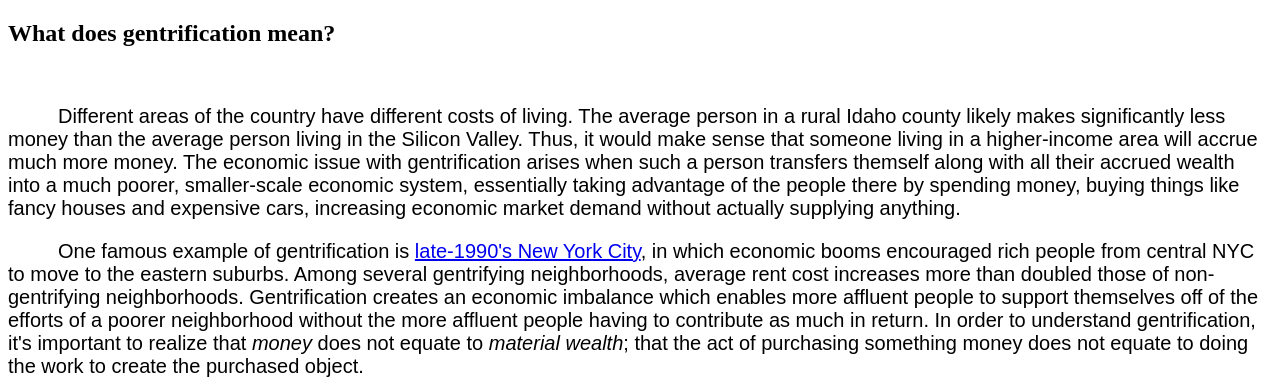
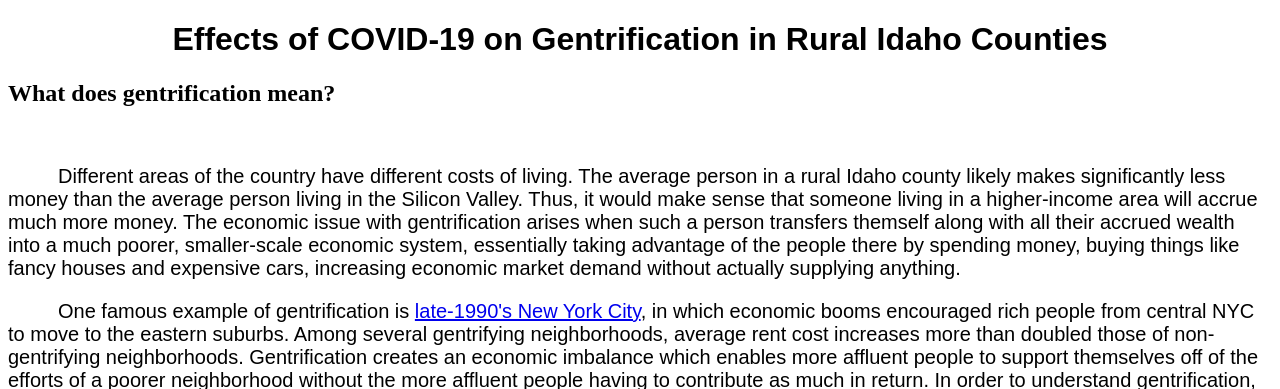
Before and after one commit to isaiahhewitt/capstone.github.io, a plain HTML site: page index.html in a window 1280 px wide. Shown: the top 389 px of the page. Drawn offline with Linux system fonts and the light colour scheme.

Commit message:
Update index.html

```diff
--- a/index.html
+++ b/index.html
@@ -12,9 +12,9 @@ p {
   font-family: Arial;
 }
 </style>
-<title>Effects of COVID-19 on Gentrification in Rural Idaho Counties</title>
 </head>
 <body>
+<h1>Effects of COVID-19 on Gentrification in Rural Idaho Counties</h1>
 
 <h2>What does gentrification mean?</h2>
 
```
